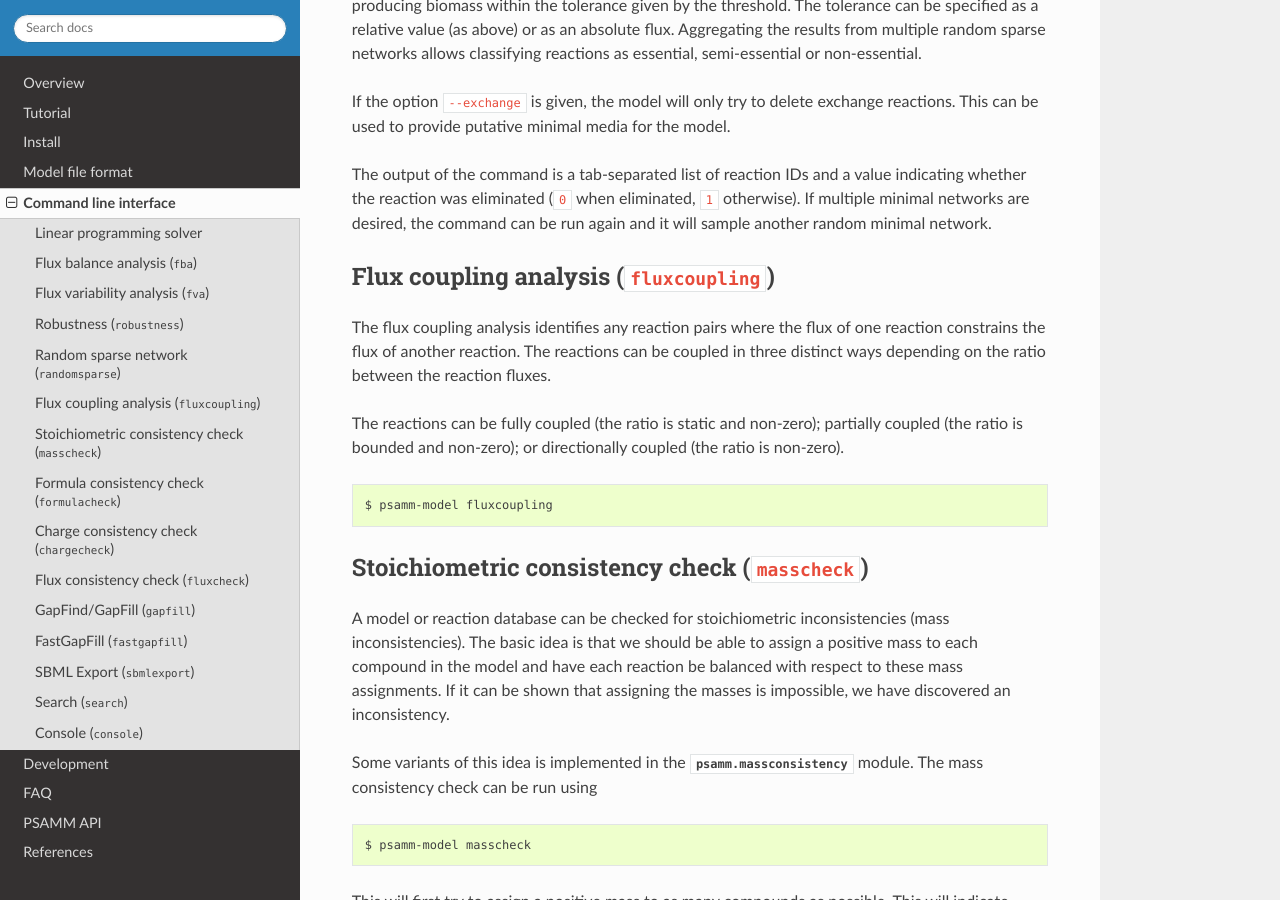
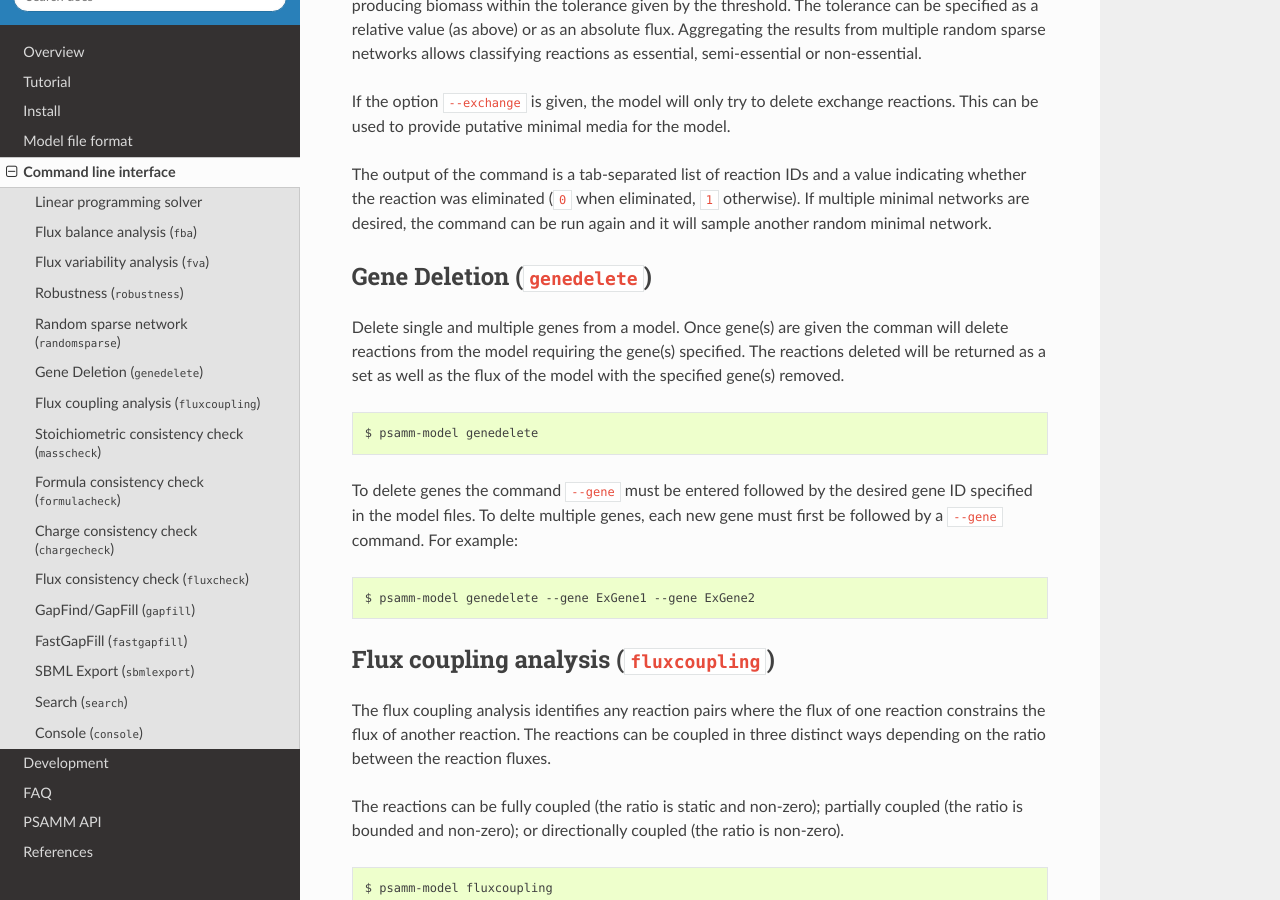
Before and after one commit to zhanglab/psamm, a Sphinx documentation site: the page built from docs/commands.rst, in a window 1280 px wide and 900 px high, scrolled down 3212 px. Built offline with Sphinx 7.4.7 and the Read the Docs theme 2.0.0, drawn with Linux system fonts in a browser that asks for light colours; the version number is read from the project's files by our own code.

Commit message:
Added Gene Delete Insturction to Command Line Interface Documentation

```diff
--- a/docs/commands.rst
+++ b/docs/commands.rst
@@ -173,6 +173,26 @@
 indicating whether the reaction was eliminated (``0`` when eliminated, ``1``
 otherwise). If multiple minimal networks are desired, the command can be run
 again and it will sample another random minimal network.
+
+Gene Deletion (``genedelete``)
+----------------------------------------
+
+Delete single and multiple genes from a model. Once gene(s) are given the
+comman will delete reactions from the model requiring the gene(s) specified.
+The reactions deleted will be returned as a set as well as the flux of the
+model with the specified gene(s) removed.
+
+.. code-block:: shell
+
+    $ psamm-model genedelete
+
+To delete genes the command ``--gene`` must be entered followed by the desired
+gene ID specified in the model files. To delte multiple genes, each new gene
+must first be followed by a ``--gene`` command. For example:
+
+.. code-block:: shell
+
+    $ psamm-model genedelete --gene ExGene1 --gene ExGene2
 
 Flux coupling analysis (``fluxcoupling``)
 -----------------------------------------
```
